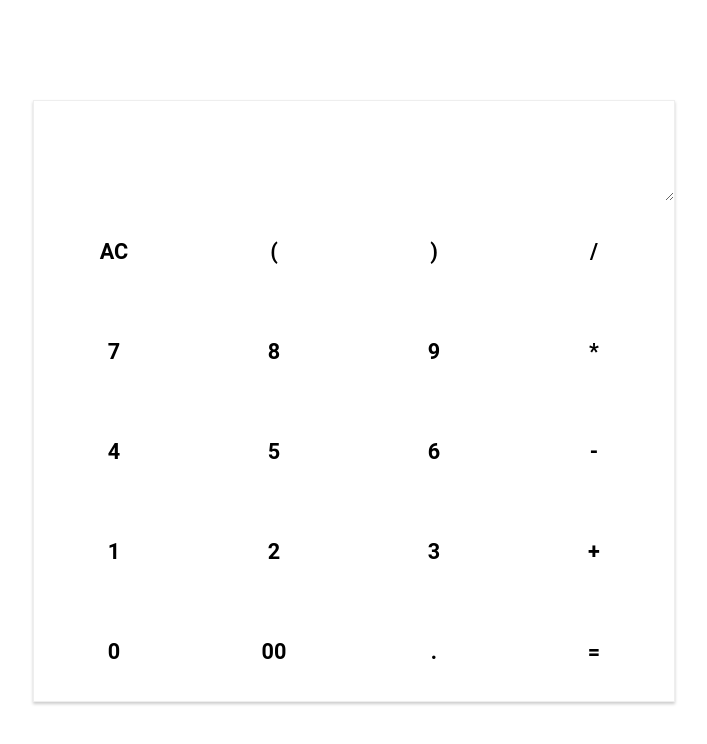
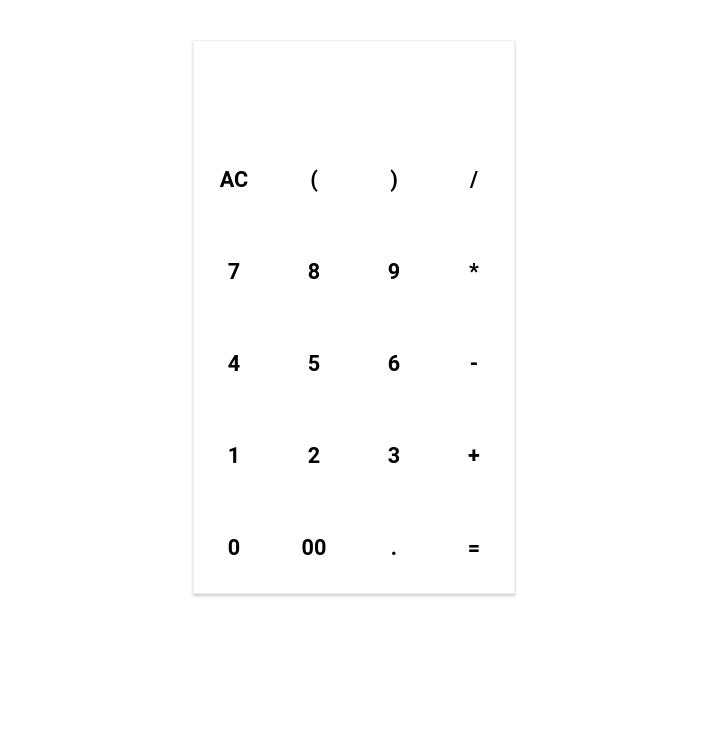
Before and after one commit to bkchu/calc-react, a React app: page / in a window 1280 px wide. Shown: the top 744 px of the page, without its empty margins (286-993 px from the left). Built offline with nearby package versions, Linux system fonts and the light colour scheme.

Commit message:
fixed textarea bug for too much text, so added auto scroll. optimized styling for responsiveness on mobile

```diff
--- a/package.json
+++ b/package.json
@@ -37,6 +37,7 @@
     "react": "^16.2.0",
     "react-dev-utils": "^5.0.0",
     "react-dom": "^16.2.0",
+    "react-text-input": "^0.0.8",
     "safe-eval": "^0.3.0",
     "style-loader": "0.19.0",
     "sw-precache-webpack-plugin": "0.11.4",
--- a/public/index.html
+++ b/public/index.html
@@ -1,5 +1,6 @@
 <!DOCTYPE html>
 <html lang="en">
+
 <head>
   <meta charset="utf-8">
   <meta name="viewport" content="width=device-width, initial-scale=1, shrink-to-fit=no">
@@ -19,8 +20,9 @@
       work correctly both with client-side routing and a non-root public URL.
       Learn how to configure a non-root public URL by running `npm run build`.
     -->
-    <title>React App</title>
+  <title>React Calculator</title>
 </head>
+
 <body>
   <noscript>
     You need to enable JavaScript to run this app.
@@ -37,4 +39,5 @@
       To create a production bundle, use `npm run build` or `yarn build`.
     -->
 </body>
+
 </html>
--- a/src/App.css
+++ b/src/App.css
@@ -4,6 +4,7 @@ body {
   padding: 0;
   font-size: calc(1em + 1vw);
   box-sizing: border-box;
+  touch-action: manipulation;
 }
 
 @media only screen and (max-width: 575.99px) {
@@ -13,9 +14,9 @@ body {
   }
 }
 .App {
-  margin: 12.5vh auto;
-  width: 50vw;
-  min-height: 75vh;
+  margin: 5vh auto;
+
+  width: 25vw;
   display: grid;
   grid-auto-rows: 1fr;
   grid-auto-columns: 1fr;
@@ -24,11 +25,20 @@ body {
   box-shadow: 0 2px 3px #ccc;
 }
 
+@media only screen and (max-width: 900px) {
+  .App {
+    width: 50vw;
+    min-height: 92vh;
+  }
+}
+
 @media only screen and (max-width: 575.99px) {
   .App {
     margin: 0;
     width: 100vw;
-    height: 100vh;
+    min-height: 92vh;
+    box-shadow: none;
+    border: none;
   }
 }
 
@@ -36,7 +46,6 @@ body {
   background-color: transparent;
   border: none;
   color: black;
-  padding: 10%;
   transition: all 0.05s ease-in-out;
   min-height: 50px;
   font-weight: bold;
@@ -60,15 +69,15 @@ body {
 }
 
 .Output {
-  padding: 0 20px;
+  margin: 10px;
   border: none;
   grid-area: o;
   text-align: right;
   display: flex;
   flex-direction: column;
   justify-content: center;
-  font-size: 0.8em;
-
+  font-size: 0.7em;
+  resize: none;
   font-family: "Roboto Condensed", sans-serif;
   overflow: auto;
 }
--- a/src/Component/Output/Output.js
+++ b/src/Component/Output/Output.js
@@ -1,11 +1,22 @@
-import React from "react";
+import React, { Component } from "react";
 
-const output = props => {
-  return (
-    <textarea onChange={props.changed} value={props.query} className="Output">
-      {props.query}
-    </textarea>
-  );
-};
+class Output extends Component {
+  componentDidUpdate() {
+    this.inputRef.scrollTop = this.inputRef.scrollHeight;
+  }
+  render() {
+    return (
+      <textarea
+        style={{ maxHeight: "100px" }}
+        onChange={this.props.changed}
+        value={this.props.query}
+        className="Output"
+        ref={input => (this.inputRef = input)}
+      >
+        {this.props.query}
+      </textarea>
+    );
+  }
+}
 
-export default output;
+export default Output;
```
Also changed, not shown: public/manifest.json, 1 other file (tests, documents, lock files or other folders). Lines whose indentation alone changed are shown as unchanged.
